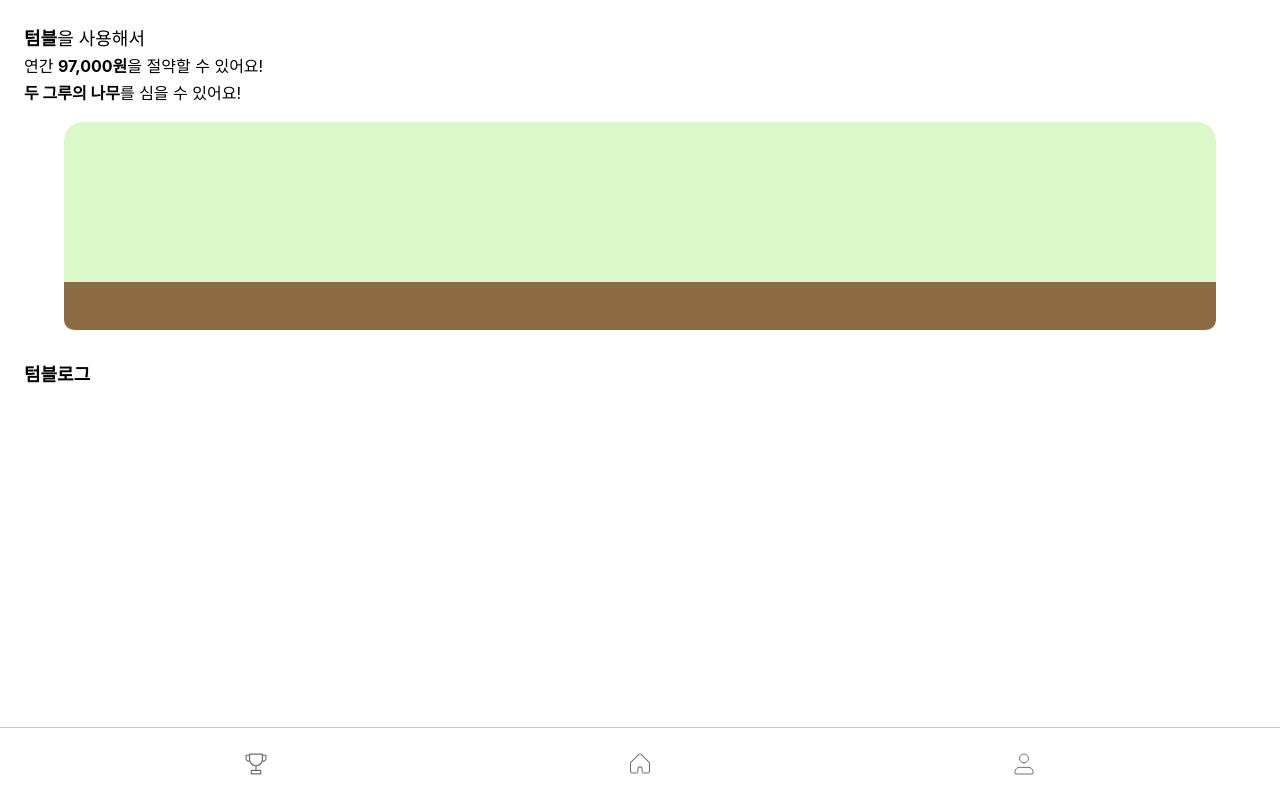
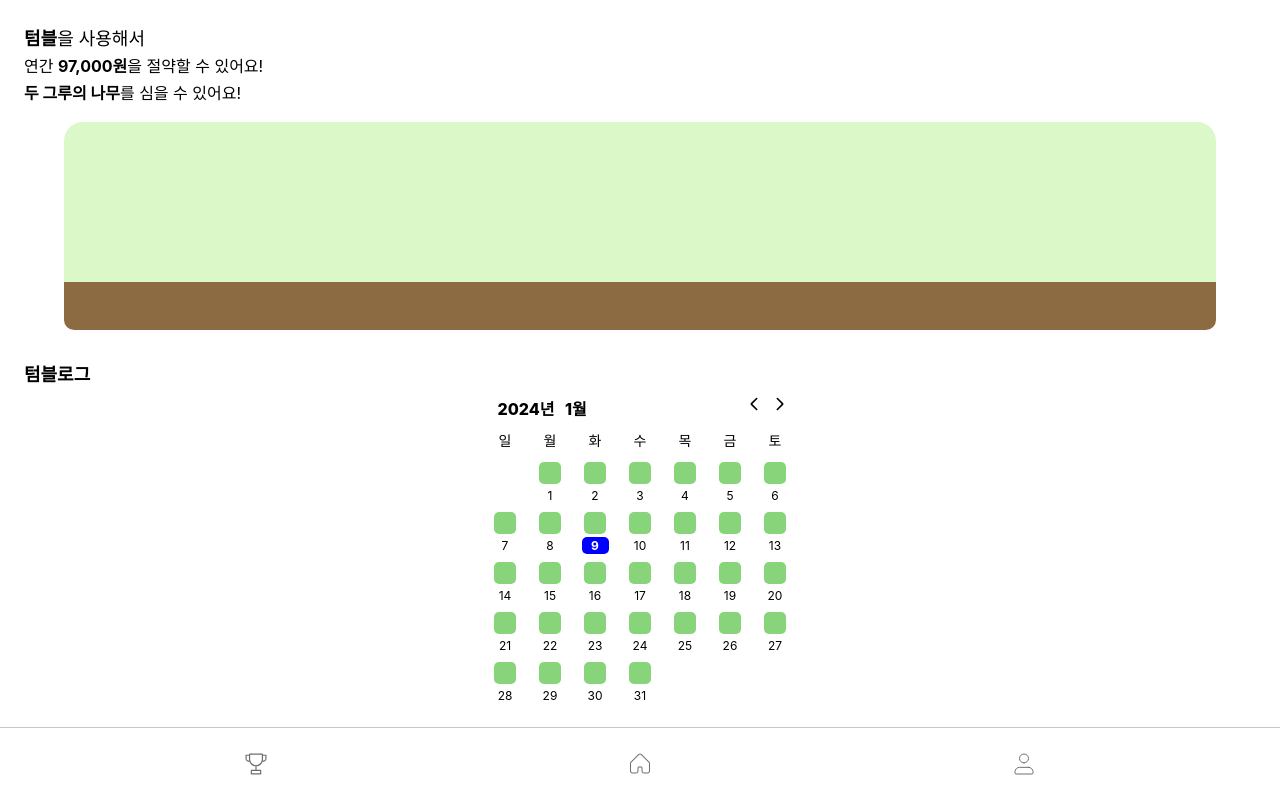
Before and after one commit to GDSC-snowflowerthon/Tumblog-team09-web, a React (Create React App) app: page / in a window 1280 px wide. Built offline with nearby package versions, Linux system fonts and the light colour scheme.

Commit message:
feat: 캘린더 생성

```diff
--- a/package.json
+++ b/package.json
@@ -3,9 +3,12 @@
   "version": "0.1.0",
   "private": true,
   "dependencies": {
+    "@iconify/react": "^4.1.1",
     "@testing-library/jest-dom": "^5.17.0",
     "@testing-library/react": "^13.4.0",
     "@testing-library/user-event": "^13.5.0",
+    "date-fns": "^3.2.0",
+    "iconify": "^1.4.0",
     "react": "^18.2.0",
     "react-dom": "^18.2.0",
     "react-router-dom": "^6.21.1",
--- /dev/null
+++ b/src/components/Calendar/Calendar.jsx
@@ -0,0 +1,49 @@
+import { useState } from "react";
+import styled from "styled-components";
+import Cells from "./Cells";
+import Days from "./Days";
+import Header from "./Header";
+
+const Calendar = ({
+  currentMonth,
+  setCurrentMonth,
+  selectedDate,
+  setSelectedDate,
+}) => {
+  const onDateClick = (day) => {
+    setSelectedDate(day);
+  };
+  const [schedule, setSchedule] = useState([]);
+
+  return (
+    <Container>
+      <WholeBox>
+        <Header currentMonth={currentMonth} setCurrentMonth={setCurrentMonth} />
+        <Days />
+        <Cells
+          currentMonth={currentMonth}
+          selectedDate={selectedDate}
+          onDateClick={onDateClick}
+          schedule={schedule}
+        />
+      </WholeBox>
+    </Container>
+  );
+};
+
+const Container = styled.div`
+  display: flex;
+  flex-direction: column;
+
+  justify-content: center;
+  align-items: center;
+  margin: auto;
+`;
+
+const WholeBox = styled.div`
+  display: flex;
+  flex-direction: column;
+  justify-content: center;
+`;
+
+export default Calendar;
--- /dev/null
+++ b/src/components/Calendar/Cells.jsx
@@ -0,0 +1,152 @@
+import {
+  endOfMonth,
+  endOfWeek,
+  isSameDay,
+  startOfMonth,
+  startOfWeek,
+  format,
+  addDays,
+} from "date-fns";
+import styled from "styled-components";
+import { useEffect, useRef, useState } from "react";
+import COLORS from "../../styles/colors";
+
+const Cells = ({ currentMonth, selectedDate, onDateClick, schedule }) => {
+  const monthStart = startOfMonth(currentMonth);
+  const monthEnd = endOfMonth(monthStart);
+  const startDate = startOfWeek(monthStart);
+  const endDate = endOfWeek(monthEnd);
+  const [data, setData] = useState([]);
+  const [selectday, setSelectday] = useState(new Date());
+  const [state, setState] = useState(false);
+  const statedayRef = useRef("");
+
+  const rows = [];
+  let days = [];
+  let day = startDate;
+  let formatDate = "";
+
+  useEffect(() => {
+    schedule.map((el) => {
+      setData((prev) => [el.day, ...prev]);
+    });
+  }, [schedule]);
+
+  while (day <= endDate) {
+    for (let i = 0; i < 7; i++) {
+      formatDate = format(day, "d");
+      const cloneDay = day;
+      statedayRef.current = day.toDateString();
+      const string = cloneDay.toDateString();
+      days.push(
+        <Container>
+          <CellBox
+            className={`
+                    ${
+                      !isSameDay(day, selectedDate)
+                        ? "none"
+                        : isSameDay(day, selectedDate)
+                        ? "select"
+                        : format(currentMonth, "M") !== format(day, "M")
+                        ? "not-valid"
+                        : "valid"
+                    }`}
+            onClick={() => {
+              onDateClick(cloneDay);
+            }}
+          >
+            <Square>
+              <ColorSquare
+                className={`${
+                  format(currentMonth, "M") !== format(day, "M")
+                    ? "text not-valid"
+                    : ""
+                }`}
+                use={true}
+              />
+            </Square>
+            <span
+              className={`${
+                format(currentMonth, "M") !== format(day, "M")
+                  ? "text not-valid"
+                  : !isSameDay(day, selectedDate)
+                  ? "none"
+                  : isSameDay(day, selectedDate)
+                  ? "textselect"
+                  : ""
+              }`}
+            >
+              {formatDate}
+            </span>
+          </CellBox>
+        </Container>
+      );
+      day = addDays(day, 1);
+    }
+    rows.push(<RowBox>{days}</RowBox>);
+    days = [];
+  }
+  return <Body className="body">{rows}</Body>;
+};
+
+const Container = styled.div`
+  display: flex;
+  justify-content: center;
+
+  .not-valid {
+    color: white;
+    display: none;
+  }
+  .none {
+    // 오늘이 아닌 날짜
+  }
+  .select {
+    // 오늘
+    font-weight: 700;
+  }
+  .textselect {
+    color: white;
+    background-color: blue;
+    border-radius: 5px;
+  }
+  span {
+    width: 25px;
+    margin: auto;
+    padding: 1px;
+    display: flex;
+    justify-content: center;
+    align-items: center;
+  }
+`;
+
+const CellBox = styled.div`
+  width: 45px;
+  display: flex;
+  flex-direction: column;
+`;
+
+const RowBox = styled.div`
+  display: flex;
+  height: 45px;
+  margin-bottom: 5px;
+`;
+
+const Square = styled.div`
+  display: flex;
+  justify-content: center;
+  flex-direction: column;
+  margin: 2px auto;
+`;
+
+const Body = styled.div`
+  font-size: 12px;
+`;
+
+const ColorSquare = styled.div`
+  background-color: ${(props) => (props.use ? COLORS.mainColor : COLORS.gray)};
+  width: 22px;
+  height: 22px;
+  border-radius: 5px;
+`;
+
+export default Cells;
--- /dev/null
+++ b/src/components/Calendar/Days.jsx
@@ -0,0 +1,31 @@
+import styled from "styled-components";
+
+const Days = () => {
+  const days = [];
+  const date = ["일", "월", "화", "수", "목", "금", "토"];
+
+  for (let i = 0; i < 7; i++) {
+    days.push(
+      <div className="col" key={i}>
+        {date[i]}
+      </div>
+    );
+  }
+  return <Container>{days}</Container>;
+};
+
+const Container = styled.div`
+  display: flex;
+  justify-content: center;
+  align-items: center;
+  .col {
+    width: 45px;
+    display: flex;
+    justify-content: center;
+    align-items: center;
+  }
+  margin-bottom: 10px;
+  font-size: 14px;
+`;
+
+export default Days;
--- /dev/null
+++ b/src/components/Calendar/Header.jsx
@@ -0,0 +1,54 @@
+import { addMonths, format, subMonths } from "date-fns";
+import styled from "styled-components";
+import { Icon } from "@iconify/react";
+
+const Header = ({ currentMonth, setCurrentMonth }) => {
+  const prevMonth = () => {
+    setCurrentMonth(subMonths(currentMonth, 1));
+  };
+
+  const nextMonth = () => {
+    setCurrentMonth(addMonths(currentMonth, 1));
+  };
+
+  return (
+    <Container>
+      <DateBox>
+        <span className="textdate">
+          {format(currentMonth, "yyyy")}년 &nbsp; {format(currentMonth, "M")}월
+        </span>
+      </DateBox>
+      <ArrowBox>
+        <Icon
+          className="left"
+          icon="material-symbols:arrow-back-ios-new-rounded"
+          onClick={prevMonth}
+        />
+        <Icon
+          icon="material-symbols:arrow-forward-ios-rounded"
+          onClick={nextMonth}
+        />
+      </ArrowBox>
+    </Container>
+  );
+};
+
+const Container = styled.div`
+  display: flex;
+  padding: 0 10px 0 15px;
+  margin-bottom: 10px;
+
+  .left {
+    margin-right: 10px;
+  }
+`;
+
+const DateBox = styled.div`
+  font-weight: 800;
+`;
+
+const ArrowBox = styled.div`
+  margin-left: auto;
+`;
+
+export default Header;
--- a/src/pages/Home.jsx
+++ b/src/pages/Home.jsx
@@ -1,7 +1,12 @@
+import { useState } from "react";
 import { Container, PageContainer } from "../styles/PageLayout";
 import styled from "styled-components";
+import Calendar from "../components/Calendar/Calendar";
 
 const Home = () => {
+  const [currentMonth, setCurrentMonth] = useState(new Date());
+  const [selectedDate, setSelectedDate] = useState(new Date());
+
   return (
     <PageContainer>
       <Container style={{ padding: "1.5rem" }}>
@@ -21,9 +26,15 @@ const Home = () => {
           <TreeGroundBox></TreeGroundBox>
         </TreesBox>
 
-        <CalendarBox>
-          <CalendarText>텀블로그</CalendarText>
-        </CalendarBox>
+        <CalendarText>텀블로그</CalendarText>
+        <CalendarWrapper>
+          <Calendar
+            currentMonth={currentMonth}
+            setCurrentMonth={setCurrentMonth}
+            selectedDate={selectedDate}
+            setSelectedDate={setSelectedDate}
+          />
+        </CalendarWrapper>
       </Container>
     </PageContainer>
   );
@@ -64,11 +75,16 @@ const TreeGroundBox = styled.div`
   background: #8d6b42;
 `;
 
-const CalendarBox = styled.div`
-  margin-top: 30px;
+const CalendarWrapper = styled.div`
+  display: flex;
+  flex-direction: column;
+  justify-content: center;
+  margin: auto;
 `;
 
 const CalendarText = styled.div`
+  margin-top: 30px;
+  margin-bottom: 10px;
   font-size: 18px;
   font-weight: bold;
 `;
```
Also changed, not shown: 1 other file (tests, documents, lock files or other folders).
